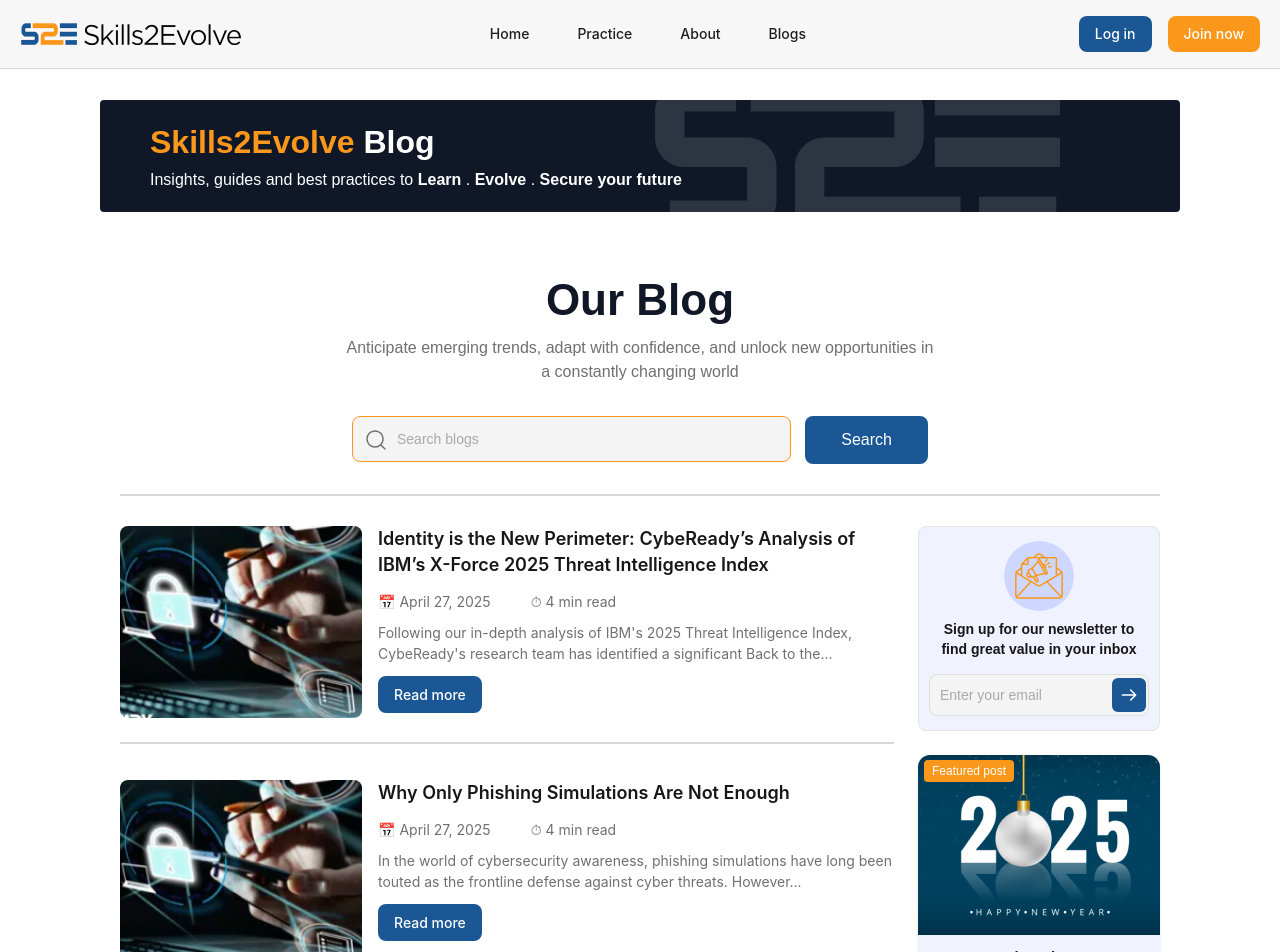
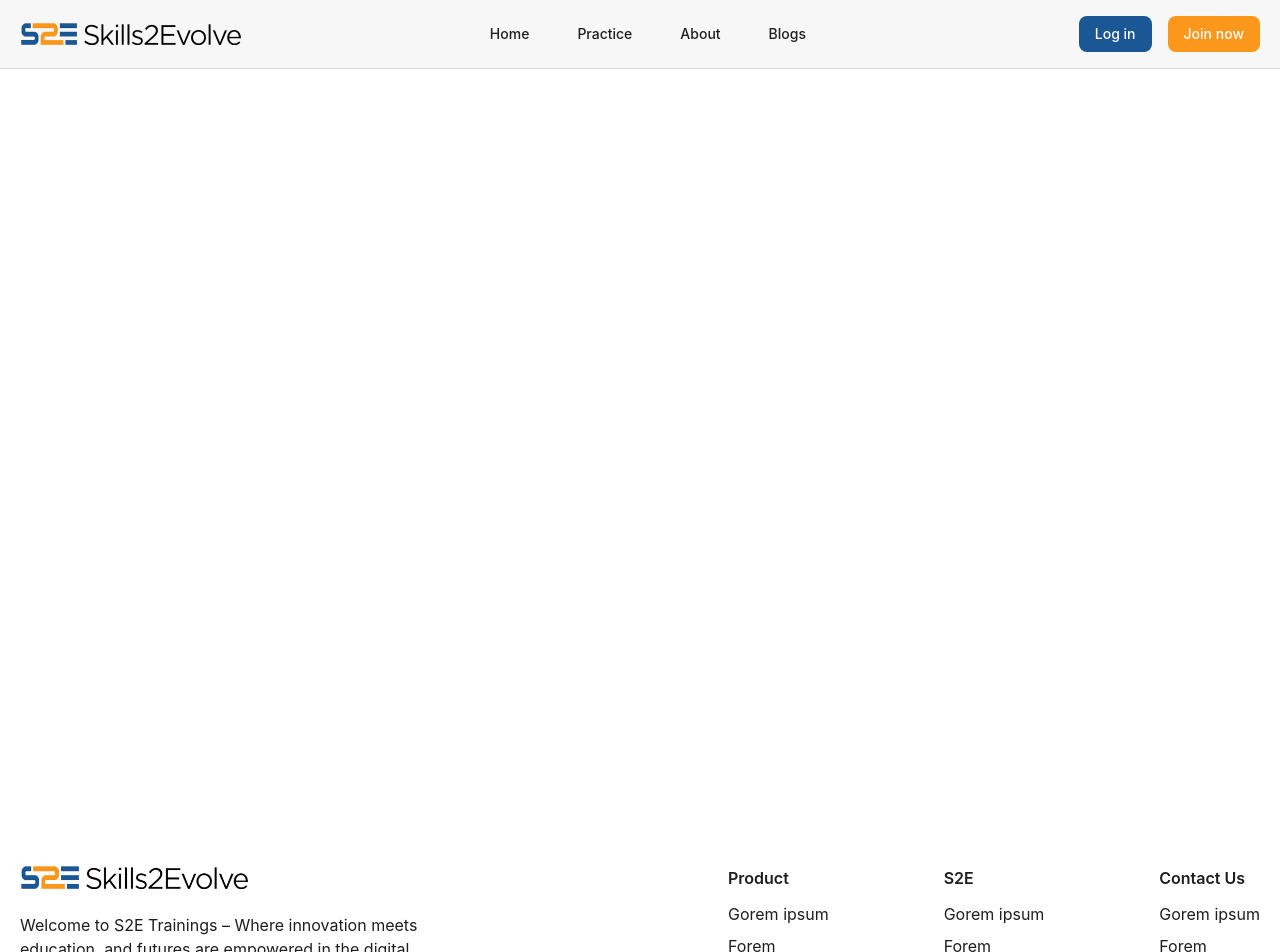
Before and after one commit to seemab-ahmed/skills2evolve, a Next.js app: page / in a window 1280 px wide. Shown: the top 952 px of the page. Built offline with nearby package versions, Linux system fonts and the light colour scheme.

Commit message:
Implement Search

```diff
--- a/app/layout.js
+++ b/app/layout.js
@@ -1,5 +1,7 @@
 import { Geist, Geist_Mono } from "next/font/google";
 import "./globals.css";
+import Header from "@/component/Header";
+import Footer from "@/component/footer";
 
 const geistSans = Geist({
   variable: "--font-geist-sans",
@@ -22,7 +24,9 @@ export default function RootLayout({ children }) {
       <body
         className={`${geistSans.variable} ${geistMono.variable} antialiased`}
       >
+        <Header />
         {children}
+        <Footer />
       </body>
     </html>
   );
--- a/app/page.js
+++ b/app/page.js
@@ -1,16 +1,6 @@
 "use client";
 import Head from 'next/head';
-import Header from '@/component/Header';
-import Banner from '@/component/Banner';
-import BlogSearch from '@/component/BlogSearch';
-import Bloglist from '@/component/Bloglist';
-import Future from '@/component/build-future';
-import Footer from '@/component/footer';
 export default function Home() {
-  const handleSearch = (searchTerm) => {
-    console.log('Searching for:', searchTerm);
-    // Implement your search logic here
-  };
 
   return (
     <>
@@ -36,13 +26,8 @@ export default function Home() {
       </Head>
 
       <div className="min-h-screen flex flex-col">
-        <Header />
         <main>
-          <Banner />
-          <BlogSearch onSearch={handleSearch} />
-          <Bloglist />
-          <Future />
-          <Footer />
+
 
           {/* Rest of your content goes here */}
           <div className="container mx-auto py-12 px-4">
--- a/component/BlogSearch.js
+++ b/component/BlogSearch.js
@@ -40,8 +40,6 @@ const BlogSearch = ({ onSearch }) => {
                 strokeLinejoin="round"
               />
             </svg>
-
-
           </div>
         </div>
         <button
--- a/component/Bloglist.js
+++ b/component/Bloglist.js
@@ -1,7 +1,8 @@
 import React, { useState } from "react";
 import Image from "next/image";
 import Blogimg1 from "../Images/blogImg1.png";
-import FeaturedPost from "../Images/featured-post.png"
+import FeaturedPost from "../Images/featured-post.png";
+
 const BlogCard = ({ image, title, date, readTime, excerpt }) => (
   <div className="flex flex-col lg:flex-row items-start gap-4 border-b-2 border-[#D6D6D6] pb-6">
     <Image
@@ -31,12 +32,12 @@ const BlogCard = ({ image, title, date, readTime, excerpt }) => (
   </div>
 );
 
-const BlogList = () => {
-  const posts = [
+const BlogList = ({ searchTerm = '' }) => {
+  const allPosts = [
     {
       image: Blogimg1,
       title:
-        "Identity is the New Perimeter: CybeReady’s Analysis of IBM’s X-Force 2025 Threat Intelligence Index",
+        "Identity is the New Perimeter: CybeReady's Analysis of IBM's X-Force 2025 Threat Intelligence Index",
       date: "April 27, 2025",
       readTime: 4,
       excerpt:
@@ -61,57 +62,7 @@ const BlogList = () => {
     {
       image: Blogimg1,
       title:
-        "Identity is the New Perimeter: CybeReady’s Analysis of IBM’s X-Force 2025 Threat Intelligence Index",
-      date: "April 27, 2025",
-      readTime: 4,
-      excerpt:
-        "Following our in-depth analysis of IBM's 2025 Threat Intelligence Index, CybeReady's research team has identified a significant Back to the...",
-    },
-    {
-      image: Blogimg1,
-      title: "Why Only Phishing Simulations Are Not Enough",
-      date: "April 27, 2025",
-      readTime: 4,
-      excerpt:
-        "In the world of cybersecurity awareness, phishing simulations have long been touted as the frontline defense against cyber threats. However...",
-    },
-    {
-      image: Blogimg1,
-      title: "Why Only Phishing Simulations Are Not Enough",
-      date: "April 27, 2025",
-      readTime: 4,
-      excerpt:
-        "In the world of cybersecurity awareness, phishing simulations have long been touted as the frontline defense against cyber threats. However...",
-    },
-    {
-      image: Blogimg1,
-      title:
-        "Identity is the New Perimeter: CybeReady’s Analysis of IBM’s X-Force 2025 Threat Intelligence Index",
-      date: "April 27, 2025",
-      readTime: 4,
-      excerpt:
-        "Following our in-depth analysis of IBM's 2025 Threat Intelligence Index, CybeReady's research team has identified a significant Back to the...",
-    },
-    {
-      image: Blogimg1,
-      title: "Why Only Phishing Simulations Are Not Enough",
-      date: "April 27, 2025",
-      readTime: 4,
-      excerpt:
-        "In the world of cybersecurity awareness, phishing simulations have long been touted as the frontline defense against cyber threats. However...",
-    },
-    {
-      image: Blogimg1,
-      title: "Why Only Phishing Simulations Are Not Enough",
-      date: "April 27, 2025",
-      readTime: 4,
-      excerpt:
-        "In the world of cybersecurity awareness, phishing simulations have long been touted as the frontline defense against cyber threats. However...",
-    },
-    {
-      image: Blogimg1,
-      title:
-        "Identity is the New Perimeter: CybeReady’s Analysis of IBM’s X-Force 2025 Threat Intelligence Index",
+        "Identity is the New Perimeter: CybeReady's Analysis of IBM's X-Force 2025 Threat Intelligence Index",
       date: "April 27, 2025",
       readTime: 4,
       excerpt:
@@ -141,189 +92,52 @@ const BlogList = () => {
       excerpt:
         "In the world of cybersecurity awareness, phishing simulations have long been touted as the frontline defense against cyber threats. However...",
     },
-    {
-      image: Blogimg1,
-      title: "Why Only Phishing Simulations Are Not Enough",
-      date: "April 27, 2025",
-      readTime: 4,
-      excerpt:
-        "In the world of cybersecurity awareness, phishing simulations have long been touted as the frontline defense against cyber threats. However...",
-    },
-    {
-      image: Blogimg1,
-      title: "Why Only Phishing Simulations Are Not Enough",
-      date: "April 27, 2025",
-      readTime: 4,
-      excerpt:
-        "In the world of cybersecurity awareness, phishing simulations have long been touted as the frontline defense against cyber threats. However...",
-    },
-    {
-      image: Blogimg1,
-      title: "Why Only Phishing Simulations Are Not Enough",
-      date: "April 27, 2025",
-      readTime: 4,
-      excerpt:
-        "In the world of cybersecurity awareness, phishing simulations have long been touted as the frontline defense against cyber threats. However...",
-    },
-    {
-      image: Blogimg1,
-      title: "Why Only Phishing Simulations Are Not Enough",
-      date: "April 27, 2025",
-      readTime: 4,
-      excerpt:
-        "In the world of cybersecurity awareness, phishing simulations have long been touted as the frontline defense against cyber threats. However...",
-    },
-    {
-      image: Blogimg1,
-      title: "Why Only Phishing Simulations Are Not Enough",
-      date: "April 27, 2025",
-      readTime: 4,
-      excerpt:
-        "In the world of cybersecurity awareness, phishing simulations have long been touted as the frontline defense against cyber threats. However...",
-    },
-    {
-      image: Blogimg1,
-      title: "Why Only Phishing Simulations Are Not Enough",
-      date: "April 27, 2025",
-      readTime: 4,
-      excerpt:
-        "In the world of cybersecurity awareness, phishing simulations have long been touted as the frontline defense against cyber threats. However...",
-    },
-    {
-      image: Blogimg1,
-      title: "Why Only Phishing Simulations Are Not Enough",
-      date: "April 27, 2025",
-      readTime: 4,
-      excerpt:
-        "In the world of cybersecurity awareness, phishing simulations have long been touted as the frontline defense against cyber threats. However...",
-    },
-    {
-      image: Blogimg1,
-      title: "Why Only Phishing Simulations Are Not Enough",
-      date: "April 27, 2025",
-      readTime: 4,
-      excerpt:
-        "In the world of cybersecurity awareness, phishing simulations have long been touted as the frontline defense against cyber threats. However...",
-    },
-    {
-      image: Blogimg1,
-      title: "Why Only Phishing Simulations Are Not Enough",
-      date: "April 27, 2025",
-      readTime: 4,
-      excerpt:
-        "In the world of cybersecurity awareness, phishing simulations have long been touted as the frontline defense against cyber threats. However...",
-    },
-    {
-      image: Blogimg1,
-      title: "Why Only Phishing Simulations Are Not Enough",
-      date: "April 27, 2025",
-      readTime: 4,
-      excerpt:
-        "In the world of cybersecurity awareness, phishing simulations have long been touted as the frontline defense against cyber threats. However...",
-    },
-    {
-      image: Blogimg1,
-      title: "Why Only Phishing Simulations Are Not Enough",
-      date: "April 27, 2025",
-      readTime: 4,
-      excerpt:
-        "In the world of cybersecurity awareness, phishing simulations have long been touted as the frontline defense against cyber threats. However...",
-    },
-    {
-      image: Blogimg1,
-      title: "Why Only Phishing Simulations Are Not Enough",
-      date: "April 27, 2025",
-      readTime: 4,
-      excerpt:
-        "In the world of cybersecurity awareness, phishing simulations have long been touted as the frontline defense against cyber threats. However...",
-    },
-    {
-      image: Blogimg1,
-      title: "Why Only Phishing Simulations Are Not Enough",
-      date: "April 27, 2025",
-      readTime: 4,
-      excerpt:
-        "In the world of cybersecurity awareness, phishing simulations have long been touted as the frontline defense against cyber threats. However...",
-    },
-    {
-      image: Blogimg1,
-      title: "Why Only Phishing Simulations Are Not Enough",
-      date: "April 27, 2025",
-      readTime: 4,
-      excerpt:
-        "In the world of cybersecurity awareness, phishing simulations have long been touted as the frontline defense against cyber threats. However...",
-    },
-    {
-      image: Blogimg1,
-      title: "Why Only Phishing Simulations Are Not Enough",
-      date: "April 27, 2025",
-      readTime: 4,
-      excerpt:
-        "In the world of cybersecurity awareness, phishing simulations have long been touted as the frontline defense against cyber threats. However...",
-    },
-    {
-      image: Blogimg1,
-      title: "Why Only Phishing Simulations Are Not Enough",
-      date: "April 27, 2025",
-      readTime: 4,
-      excerpt:
-        "In the world of cybersecurity awareness, phishing simulations have long been touted as the frontline defense against cyber threats. However...",
-    },
-    {
-      image: Blogimg1,
-      title: "Why Only Phishing Simulations Are Not Enough",
-      date: "April 27, 2025",
-      readTime: 4,
-      excerpt:
-        "In the world of cybersecurity awareness, phishing simulations have long been touted as the frontline defense against cyber threats. However...",
-    },
-    {
-      image: Blogimg1,
-      title: "Why Only Phishing Simulations Are Not Enough",
-      date: "April 27, 2025",
-      readTime: 4,
-      excerpt:
-        "In the world of cybersecurity awareness, phishing simulations have long been touted as the frontline defense against cyber threats. However...",
-    },
-    {
-      image: Blogimg1,
-      title: "Why Only Phishing Simulations Are Not Enough",
-      date: "April 27, 2025",
-      readTime: 4,
-      excerpt:
-        "In the world of cybersecurity awareness, phishing simulations have long been touted as the frontline defense against cyber threats. However...",
-    },
   ];
+
   const categories = [
     "Security culture", "Saas security", "Vulnerability management",
     "Data loss prevention", "Dora act", "Zero trust",
     "Fraud detection", "HIPAA compliance",
   ];
+
   const postsPerPage = 5;
   const [currentPage, setCurrentPage] = useState(1);
-  const totalPages = Math.ceil(posts.length / postsPerPage);
+
+  // Filter posts based on search term (if it's 3 or more characters)
+  const filteredPosts = searchTerm.length >= 3
+    ? allPosts.filter(post =>
+        post.title.toLowerCase().includes(searchTerm.toLowerCase()))
+    : allPosts;
+  const totalPages = Math.ceil(filteredPosts.length / postsPerPage);
   const startIndex = (currentPage - 1) * postsPerPage;
-  const currentPosts = posts.slice(startIndex, startIndex + postsPerPage);
+  const currentPosts = filteredPosts.slice(startIndex, startIndex + postsPerPage);
+
 
   return (
     <div className="max-w-[1080px] m-auto px-5">
       <div className="flex flex-col md:flex-row gap-6 border-t-2 border-[#D6D6D6] pt-[30px] md:pb-[100px] pb-[50px]">
         <div className="max-w-[774px] flex flex-col gap-9">
-          {currentPosts.map((post, index) => (
+          {currentPosts.length > 0 ? (
+            currentPosts.map((post, index) => (
               <BlogCard key={index} {...post} />
-          ))}
+            ))
+          ) : (
+            <div className="text-center py-10">
+              <p className="text-[#707070] text-lg">No posts found matching your search.</p>
+            </div>
+          )}
 
-          {/* Pagination Controls */}
+          {/* Pagination Controls - Only show if not searching or search returned results */}
+          {filteredPosts.length > postsPerPage && (
             <div className="flex justify-center mt-6 gap-3">
               <button
                 onClick={() => setCurrentPage((prev) => Math.max(prev - 1, 1))}
                 disabled={currentPage === 1}
                 className="hover:text-[#FB971B] transition-all ease-in-out duration-500 w-[48px] h-[48px] rounded-[50%] flex items-center justify-center border disabled:opacity-50"
               >
-              <svg className= " cursor-pointer w-6 h-6 text-gray-800 dark:text-white" aria-hidden="true" xmlns="http://www.w3.org/2000/svg" width="24" height="24" fill="none" viewBox="0 0 24 24">
+                <svg className="cursor-pointer w-6 h-6 text-gray-800 dark:text-white" aria-hidden="true" xmlns="http://www.w3.org/2000/svg" width="24" height="24" fill="none" viewBox="0 0 24 24">
                   <path stroke="currentColor" strokeLinecap="round" strokeLinejoin="round" strokeWidth="2" d="m15 19-7-7 7-7"/>
                 </svg>
-
               </button>
               {[...Array(totalPages)].map((_, idx) => (
                 <button
@@ -341,21 +155,21 @@ const BlogList = () => {
                   setCurrentPage((prev) => Math.min(prev + 1, totalPages))
                 }
                 disabled={currentPage === totalPages}
-              className="cursor-pointer hover:text-[#FB971B] transition-all ease-in-out duration-500 flex items-center justify-center w-[48px] h-[48px] rounded-[50%] border  disabled:opacity-50"
+                className="cursor-pointer hover:text-[#FB971B] transition-all ease-in-out duration-500 flex items-center justify-center w-[48px] h-[48px] rounded-[50%] border disabled:opacity-50"
               >
                 <svg className="w-6 h-6 text-gray-800 dark:text-white" aria-hidden="true" xmlns="http://www.w3.org/2000/svg" width="24" height="24" fill="none" viewBox="0 0 24 24">
                   <path stroke="currentColor" strokeLinecap="round" strokeLinejoin="round" strokeWidth="2" d="m9 5 7 7-7 7"/>
                 </svg>
-
               </button>
             </div>
+          )}
         </div>
 
-          <div className="right_main_col flex flex-wrap md:flex-col gap-6 md:max-w-[242px] w-full ">
-
+        {/* Right sidebar remains unchanged */}
+        <div className="right_main_col flex flex-wrap md:flex-col gap-6 md:max-w-[242px] w-full">
           {/* Newsletter box */}
           <div className="bg-[#CED7FF4D] px-[10px] py-[14px] rounded-[8px] border-[#E3E3E3] border-[1px] text-center w-full sm:w-[48%] h-fit md:w-full">
-               <div className="mx-auto rounded-full flex items-center justify-center ">
+            <div className="mx-auto rounded-full flex items-center justify-center">
               <span className="mb-2">
                 <svg width="70" height="70" viewBox="0 0 70 70" fill="none" xmlns="http://www.w3.org/2000/svg">
                   <circle cx="35" cy="35" r="35" fill="#CED7FF"/>
@@ -370,24 +184,23 @@ const BlogList = () => {
               <input
                 type="email"
                 placeholder="Enter your email"
-                   className="bg-[#F4F4F4]  flex p-[10px] pr-9 w-full text-[14px] text-[#606060] leading-[20px] border border-[#DEDEDE] rounded-[8px] focus:outline-none"
+                className="bg-[#F4F4F4] flex p-[10px] pr-9 w-full text-[14px] text-[#606060] leading-[20px] border border-[#DEDEDE] rounded-[8px] focus:outline-none"
               />
-               <button className="absolute top-0 bottom-0 right-[3px] ">
+              <button className="absolute top-0 bottom-0 right-[3px]">
                 <svg width="34" height="34" viewBox="0 0 34 34" fill="none" xmlns="http://www.w3.org/2000/svg">
                   <rect width="34" height="34" rx="6" fill="#1B5795"/>
                   <path d="M10.3334 17H23.6667H10.3334ZM23.6667 17L18.6667 12L23.6667 17ZM23.6667 17L18.6667 22L23.6667 17Z" fill="white"/>
                   <path d="M10.3334 17H23.6667M23.6667 17L18.6667 12M23.6667 17L18.6667 22" stroke="white" strokeWidth="1.5" strokeLinecap="round" strokeLinejoin="round"/>
                 </svg>
-
               </button>
             </div>
           </div>
 
           {/* Featured Post 1 */}
-           <div className="bg-[#F0F3FF]  rounded-xl shadow-sm overflow-hidden  w-full sm:w-[48%] h-fit md:w-full">
+          <div className="bg-[#F0F3FF] rounded-xl shadow-sm overflow-hidden w-full sm:w-[48%] h-fit md:w-full">
             <div className="relative">
               <Image src={FeaturedPost} alt="Cyber Threats 2025" className="w-full h-auto mb-[11px]" />
-                  <span className="absolute top-[5px] left-[6px] bg-[#FB971B]  text-[12px] px-2 py-0.5 rounded font-normal text-white">
+              <span className="absolute top-[5px] left-[6px] bg-[#FB971B] text-[12px] px-2 py-0.5 rounded font-normal text-white">
                 Featured post
               </span>
             </div>
@@ -402,7 +215,7 @@ const BlogList = () => {
           </div>
 
           {/* Featured Post 2 */}
-           <div className="bg-[#F0F3FF] rounded-xl shadow-sm overflow-hidden p-1  w-full sm:w-[48%] h-fit md:w-full ">
+          <div className="bg-[#F0F3FF] rounded-xl shadow-sm overflow-hidden p-1 w-full sm:w-[48%] h-fit md:w-full">
             <Image src={FeaturedPost} alt="Voice Phishing Alert" className="w-full h-auto mb-[11px]" />
             <div className="pb-[12px]">
               <h4 className="text-[15px] text-[#1E1E1E] leading-[21px] font-semibold mb-2 text-center">
@@ -418,20 +231,19 @@ const BlogList = () => {
           </div>
 
           {/* Categories */}
-           <div className=" w-full sm:w-[48%] h-fit md:w-full">
+          <div className="w-full sm:w-[48%] h-fit md:w-full">
             <h3 className="text-[18px] text-[#1E1E1E] leading-[26px] font-semibold mb-[10px]">More categories</h3>
             <div className="flex flex-wrap gap-[10px]">
               {categories.map((cat, i) => (
                 <span
                   key={i}
-                   className="bg-[#F2F2F2] text-[12px] text-[#1E1E1E] leading-[18px] font-normal  px-[10px] py-[6px] rounded-[4px]"
+                  className="bg-[#F2F2F2] text-[12px] text-[#1E1E1E] leading-[18px] font-normal px-[10px] py-[6px] rounded-[4px]"
                 >
                   {cat}
                 </span>
               ))}
             </div>
           </div>
-
         </div>
       </div>
     </div>
--- a/component/footer.js
+++ b/component/footer.js
@@ -68,7 +68,7 @@ const Footer = () => {
                             <li>
                                 <Link href="/">
                                 <svg width="24" height="25" viewBox="0 0 24 25" fill="none" xmlns="http://www.w3.org/2000/svg">
-                                <path fill-rule="evenodd" clip-rule="evenodd" d="M5 3.72754H19C20.1046 3.72754 21 4.62297 21 5.72754V19.7275C21 20.8321 20.1046 21.7275 19 21.7275H5C3.89543 21.7275 3 20.8321 3 19.7275V5.72754C3 4.62297 3.89543 3.72754 5 3.72754ZM8 18.7275C8.27614 18.7275 8.5 18.5036 8.5 18.2275V11.2275C8.5 10.9514 8.27614 10.7275 8 10.7275H6.5C6.22386 10.7275 6 10.9514 6 11.2275V18.2275C6 18.5036 6.22386 18.7275 6.5 18.7275H8ZM7.25 9.72754C6.42157 9.72754 5.75 9.05597 5.75 8.22754C5.75 7.39911 6.42157 6.72754 7.25 6.72754C8.07843 6.72754 8.75 7.39911 8.75 8.22754C8.75 9.05597 8.07843 9.72754 7.25 9.72754ZM17.5 18.7275C17.7761 18.7275 18 18.5036 18 18.2275V13.6275C18.0325 12.0383 16.8576 10.6821 15.28 10.4875C14.177 10.3868 13.1083 10.9019 12.5 11.8275V11.2275C12.5 10.9514 12.2761 10.7275 12 10.7275H10.5C10.2239 10.7275 10 10.9514 10 11.2275V18.2275C10 18.5036 10.2239 18.7275 10.5 18.7275H12C12.2761 18.7275 12.5 18.5036 12.5 18.2275V14.4775C12.5 13.6491 13.1716 12.9775 14 12.9775C14.8284 12.9775 15.5 13.6491 15.5 14.4775V18.2275C15.5 18.5036 15.7239 18.7275 16 18.7275H17.5Z" fill="#FB971B"/>
+                                <path fillRule="evenodd" clipRule="evenodd" d="M5 3.72754H19C20.1046 3.72754 21 4.62297 21 5.72754V19.7275C21 20.8321 20.1046 21.7275 19 21.7275H5C3.89543 21.7275 3 20.8321 3 19.7275V5.72754C3 4.62297 3.89543 3.72754 5 3.72754ZM8 18.7275C8.27614 18.7275 8.5 18.5036 8.5 18.2275V11.2275C8.5 10.9514 8.27614 10.7275 8 10.7275H6.5C6.22386 10.7275 6 10.9514 6 11.2275V18.2275C6 18.5036 6.22386 18.7275 6.5 18.7275H8ZM7.25 9.72754C6.42157 9.72754 5.75 9.05597 5.75 8.22754C5.75 7.39911 6.42157 6.72754 7.25 6.72754C8.07843 6.72754 8.75 7.39911 8.75 8.22754C8.75 9.05597 8.07843 9.72754 7.25 9.72754ZM17.5 18.7275C17.7761 18.7275 18 18.5036 18 18.2275V13.6275C18.0325 12.0383 16.8576 10.6821 15.28 10.4875C14.177 10.3868 13.1083 10.9019 12.5 11.8275V11.2275C12.5 10.9514 12.2761 10.7275 12 10.7275H10.5C10.2239 10.7275 10 10.9514 10 11.2275V18.2275C10 18.5036 10.2239 18.7275 10.5 18.7275H12C12.2761 18.7275 12.5 18.5036 12.5 18.2275V14.4775C12.5 13.6491 13.1716 12.9775 14 12.9775C14.8284 12.9775 15.5 13.6491 15.5 14.4775V18.2275C15.5 18.5036 15.7239 18.7275 16 18.7275H17.5Z" fill="#FB971B"/>
                                 </svg>
 
                             </Link>
```
Also changed, not shown: app/blog/page.js (+26 -0 lines). Lines whose indentation alone changed are shown as unchanged.
